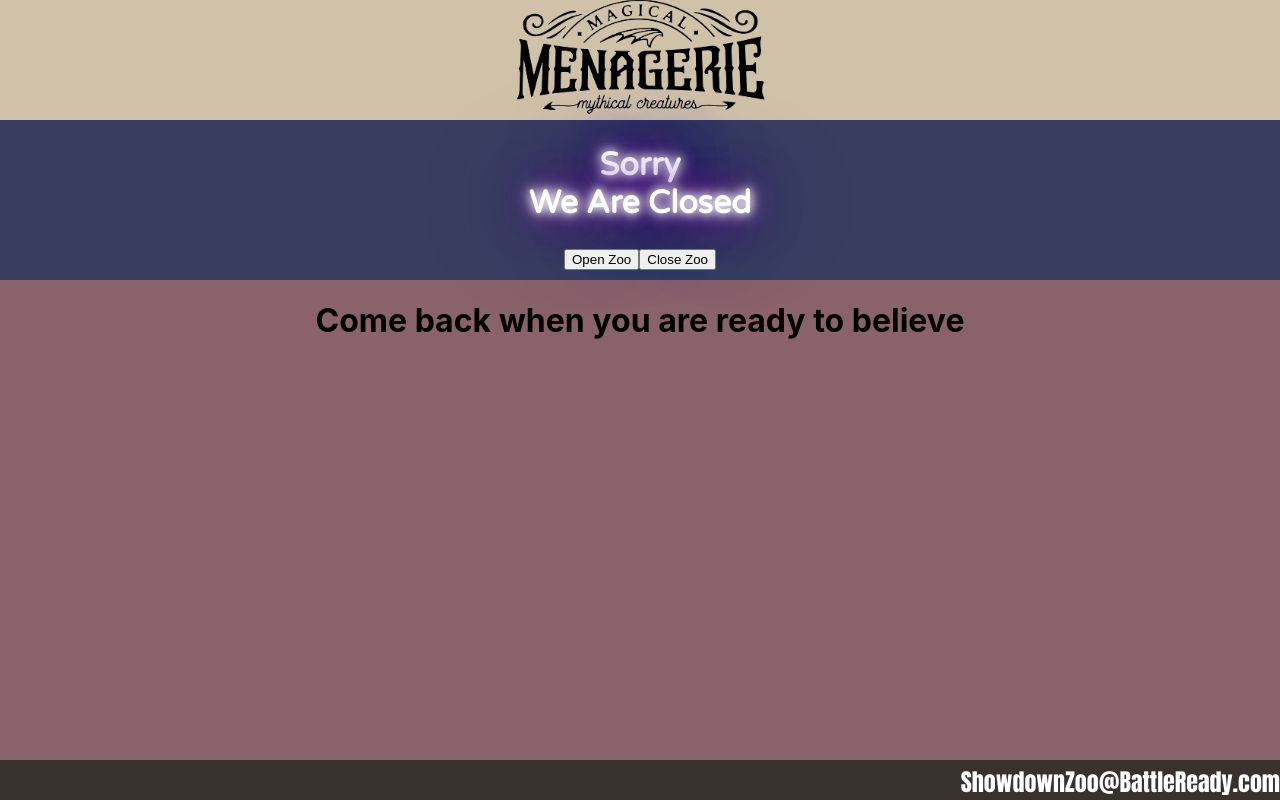
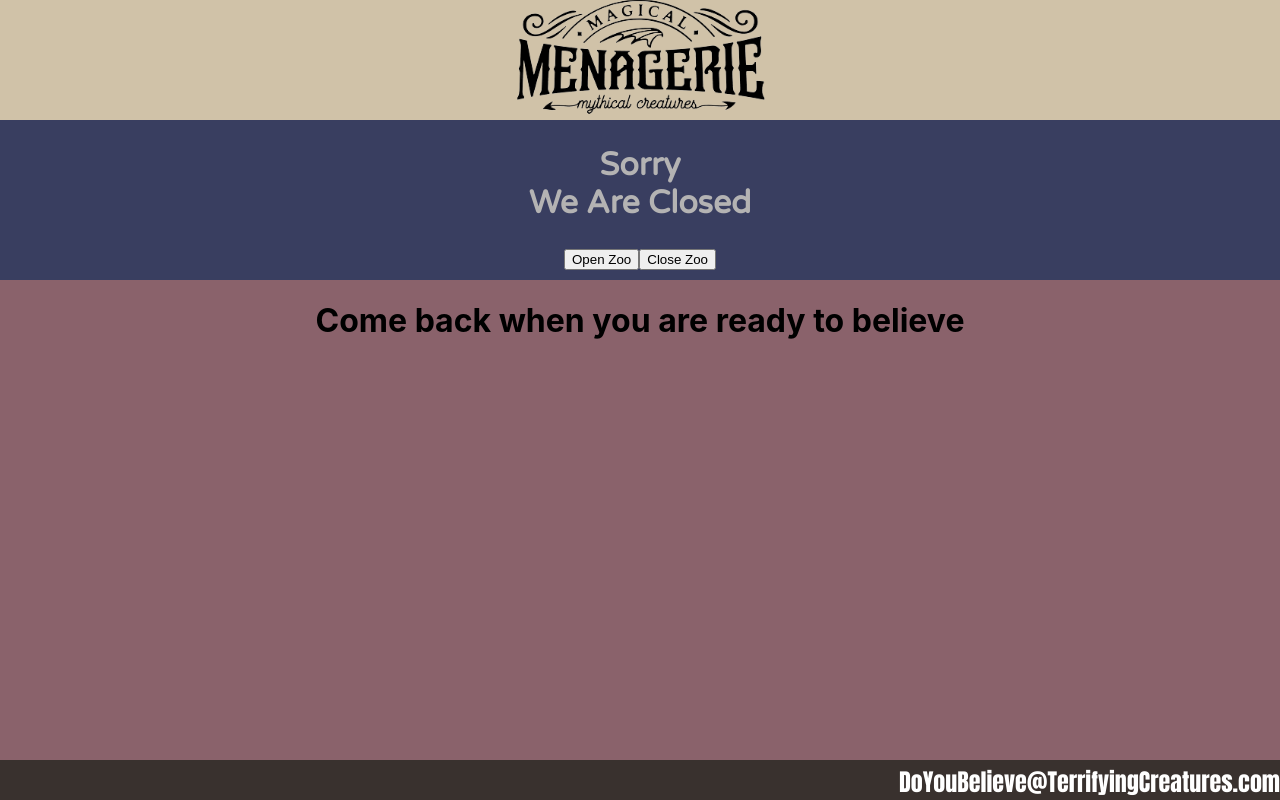
Before and after one commit to belliott15/2.4-Busy-Zoo-FS-React, a React (Create React App) app: page / in a window 1280 px wide. Built offline with nearby package versions, Linux system fonts and the light colour scheme; a web font is replaced by a local one.

Commit message:
refactoring code to make it more organized

```diff
--- a/src/App.css
+++ b/src/App.css
@@ -34,43 +34,6 @@
   height: 85vh;
 }
 
-.battle-arena{
-  display: flex;
-  justify-content: center;
-  align-items: center;
-  width: 100%;
-  background-color: var(--color5);
-}
-
-.monster{
-  display: flex;
-  flex-direction: column;
-  justify-content: center;
-  align-items: center;
-  margin: 20px;
-}
-
-.vsImage{
-  height: 100px;
-}
-
-.parade-container{
-  height: 30vh;
-  background-color: var(--color5);
-  display: flex;
-  flex-direction: column;
-  justify-content: center;
-}
-
-
-.creatures{
-  margin: 7px;
-  font-size: 2rem;
-  display: flex;
-  justify-content: center;
-  align-items: center;
-}
-
 .App-footer{
   background-color: #39312e;
   height: 5vh;
--- a/src/App.js
+++ b/src/App.js
@@ -29,7 +29,7 @@ function App() {
         <Parade mysticalCreatures={mysticalCreatures} setMysticalCreatures={setMysticalCreatures} isOpen={isOpen}/>
       </main>
       <footer className='App-footer'>
-        <Footer text={'ShowdownZoo@BattleReady.com'}/>
+        <Footer text={'DoYouBelieve@TerrifyingCreatures.com'}/>
       </footer>
     </div>
   );
--- /dev/null
+++ b/src/Components/BattleArena/BattleArena.css
@@ -0,0 +1,19 @@
+.battle-arena{
+    display: flex;
+    justify-content: center;
+    align-items: center;
+    width: 100%;
+    background-color: var(--color5);
+  }
+
+  .monster{
+    display: flex;
+    flex-direction: column;
+    justify-content: center;
+    align-items: center;
+    margin: 20px;
+  }
+
+  .vsImage{
+    height: 100px;
+  }
--- a/src/Components/BattleArena/BattleArena.js
+++ b/src/Components/BattleArena/BattleArena.js
@@ -1,4 +1,5 @@
 import React from 'react';
+import './BattleArena.css';
 
 export default function BattleArena({ chimeraHealth, setChimeraHealth, griffinHealth, setGriffinHealth, isOpen }) {
   return (
--- a/src/Components/OpenOrClosed/OpenOrClosed.css
+++ b/src/Components/OpenOrClosed/OpenOrClosed.css
@@ -10,6 +10,16 @@
     justify-content: center;
     align-items: center;
     flex-direction: column;
+    animation: pulse 5s infinite;
+  }
+
+  .sign-off{
+    height: 80%;
+    display: flex;
+    justify-content: center;
+    align-items: center;
+    flex-direction: column;
+    animation: flicker 2s forwards;
   }
 
 .neon{
@@ -23,3 +33,43 @@
     0 0 120px rgb(126, 27, 169)
     ;
 }
+
+@keyframes flicker {
+    0%, 15%, 22%, 53%, 57%, 90%{
+    text-shadow:
+    0 0 10px #fff,
+    0 0 16px #fff,
+    0 0 36px rgb(126, 27, 169),
+    0 0 50px rgb(126, 27, 169),
+    0 0 120px rgb(126, 27, 169)
+    }
+    20%, 24%, 55%, 100%{
+        text-shadow: none;
+    }
+    100%{
+        color: rgb(180, 179, 179)
+    }
+}
+
+@keyframes pulse {
+    0%, 20%, 60%, 100%{
+    text-shadow:
+    0 0 10px #fff,
+    0 0 16px #fff,
+    0 0 36px rgb(126, 27, 169),
+    0 0 50px rgb(126, 27, 169),
+    0 0 120px rgb(126, 27, 169)
+    }
+    10%, 40%, 80%{
+        text-shadow:
+    0 0 10px #fff,
+    0 0 16px #fff,
+    0 0 20px #fff,
+    0 0 36px rgb(126, 27, 169),
+    0 0 56px rgb(126, 27, 169),
+    0 0 70px rgb(126, 27, 169),
+    /* 0 0 102px rgb(126, 27, 169), */
+    0 0 150px rgb(126, 27, 169)
+    }
+
+}
--- a/src/Components/OpenOrClosed/OpenOrClosed.js
+++ b/src/Components/OpenOrClosed/OpenOrClosed.js
@@ -4,7 +4,7 @@ import './OpenOrClosed.css';
 export default function OpenOrClosed({ isOpen }) {
   return (
     <div className='sign'>
-      {isOpen ? <h1 className='sign neon'>Come in!<br></br>We are Open</h1> : <h1 className='sign neon'>Sorry <br></br>We Are Closed</h1> }
+      {isOpen ? <h1 className='sign neon'>Come in!<br></br>We are Open</h1> : <h1 className='sign-off neon'>Sorry <br></br>We Are Closed</h1> }
     </div>
   );
 }
--- /dev/null
+++ b/src/Components/Parade/Parade.css
@@ -0,0 +1,15 @@
+.parade-container{
+    height: 30vh;
+    background-color: var(--color5);
+    display: flex;
+    flex-direction: column;
+    justify-content: center;
+  }
+
+  .creatures{
+    margin: 7px;
+    font-size: 2rem;
+    display: flex;
+    justify-content: center;
+    align-items: center;
+  }
--- a/src/Components/Parade/Parade.js
+++ b/src/Components/Parade/Parade.js
@@ -1,5 +1,6 @@
 import React from 'react';
 import MysticalEmoji from '../MysticalEmoji/MysticalEmoji.js';
+import './Parade.css';
 
 export default function Parade({ mysticalCreatures, isOpen, setMysticalCreatures }) {
   function handleFairy(){
```
